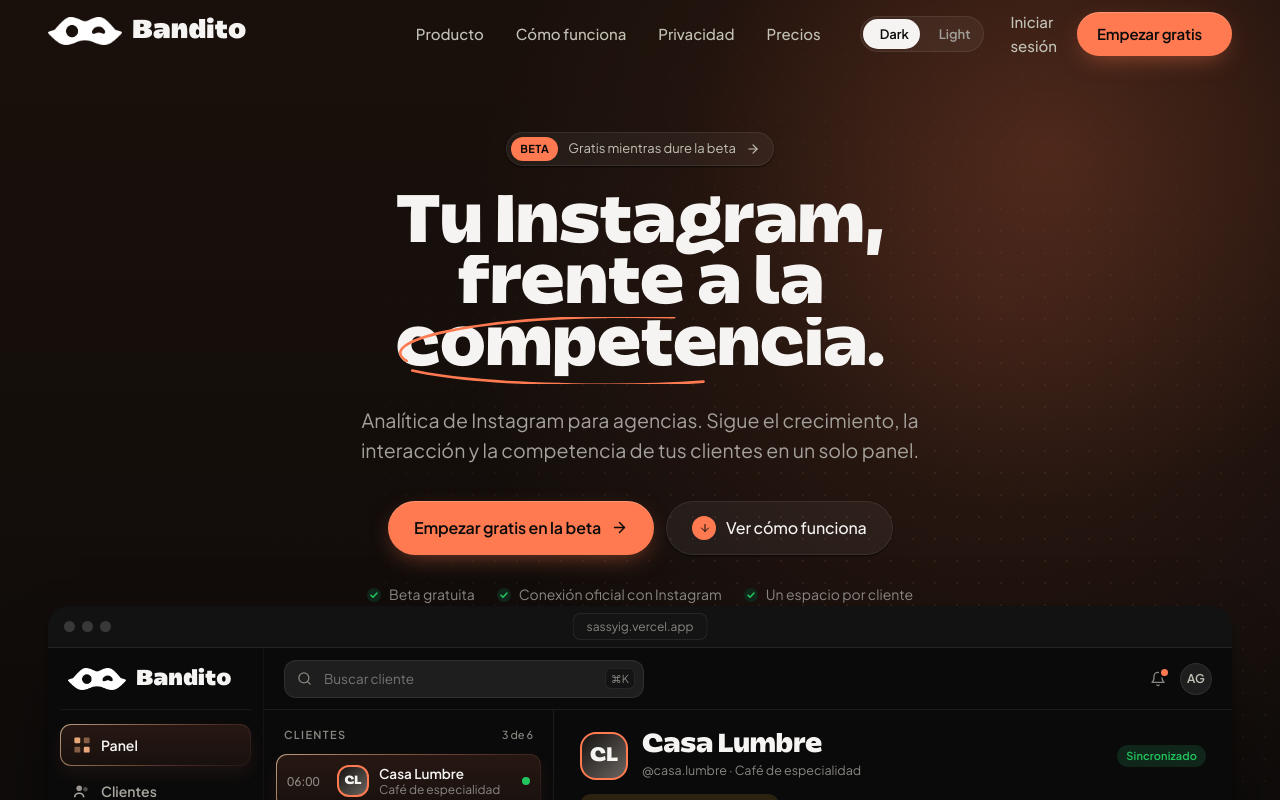
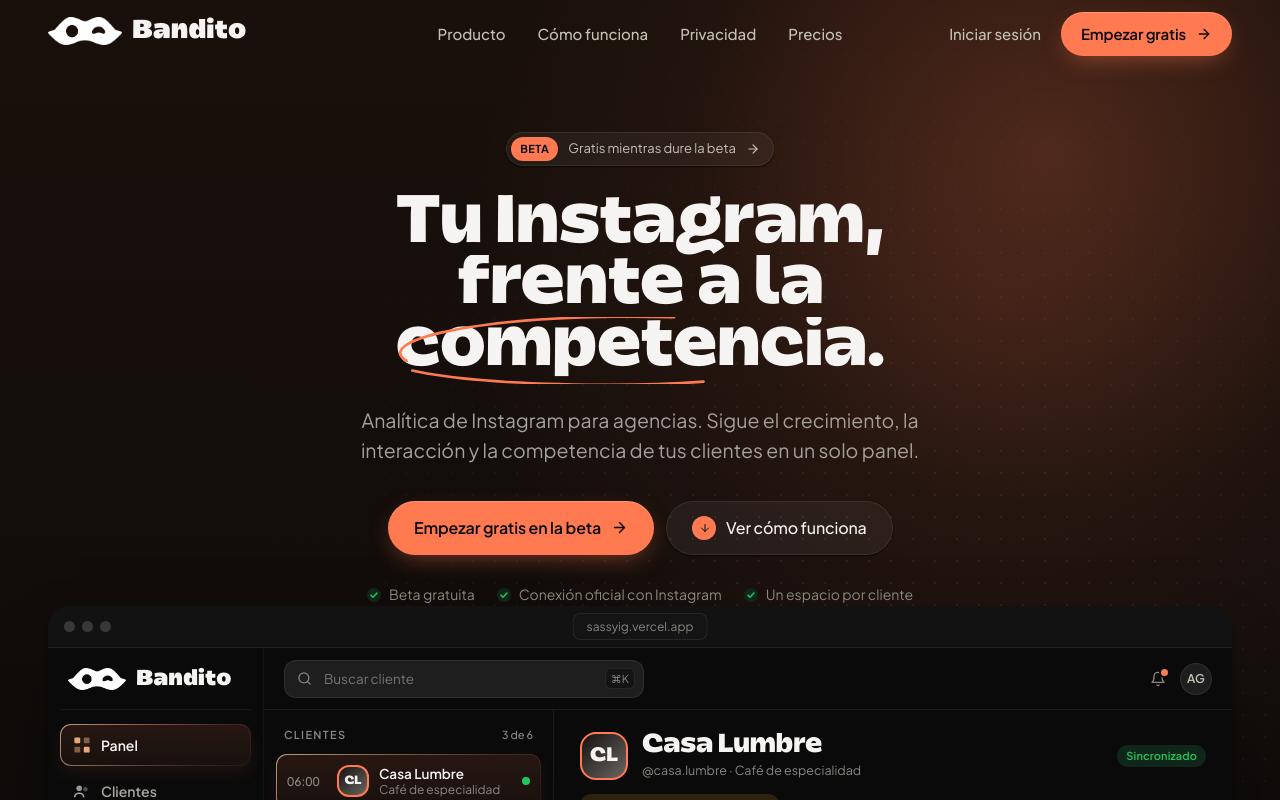
Before and after one commit to reverse-dot/sassy-landingpage, a React (Vite) app: page / in a window 1280 px wide. Shown: the top 800 px of the page. Built offline with nearby package versions, Linux system fonts and the light colour scheme.

Commit message:
revert(theme): remove light theme and theme switch
This reverts commit bde7f7a.

```diff
--- a/index.html
+++ b/index.html
@@ -9,19 +9,6 @@
       content="Bandito es analítica de Instagram para agencias, creadores y marcas: sigue el crecimiento, la interacción y la competencia de tus clientes en un solo panel. Beta gratuita."
     />
     <meta name="theme-color" content="#0a0a0a" />
-    <script>
-      // Apply the saved theme before first paint to avoid a flash.
-      (function () {
-        var t = "dark";
-        try {
-          if (localStorage.getItem("theme") === "light") t = "light";
-        } catch (e) {}
-        document.documentElement.dataset.theme = t;
-        if (t === "light") {
-          document.querySelector('meta[name="theme-color"]').setAttribute("content", "#faf8f5");
-        }
-      })();
-    </script>
     <meta property="og:title" content="Bandito — Analítica de Instagram para agencias" />
     <meta
       property="og:description"
--- a/odd/tasks/light-theme.md
+++ b/odd/tasks/light-theme.md
@@ -30,3 +30,6 @@
 ## Verification (T1-T3)
 - `npm run build`: passes (tsc -b + vite build, 66 modules).
 - Hardcoded color grep over base/sections/visuals/motion/dashboard: remaining are only orange accent glows/gradients (rgba(255,122,80,..), peach tints), `#000` mask alpha stops, white inset highlight on the orange primary button, black ring around the compare handle, and per-metric highlight hues (green/yellow); all are theme-safe (tinted accent or on accent fills). Visual inspection in a browser still pending.
+
+## Status
+- 2026-09-30: Light theme removed at user request (reverted bde7f7a). Dark-only.
--- a/src/components/Logo.tsx
+++ b/src/components/Logo.tsx
@@ -1,18 +1,15 @@
-import { useTheme } from "../theme";
-
 type Props = { className?: string; showWord?: boolean };
 
 /**
- * Bandito mark: the app logo (transparent PNG, white on dark and black on
- * light) next to the wordmark set in the display face.
+ * Bandito mark: the white logo from the app (transparent PNG, made for dark
+ * backgrounds) next to the wordmark set in the display face.
  */
 export function Logo({ className, showWord = true }: Props) {
-  const { theme } = useTheme();
   return (
     <span className={["logo", className].filter(Boolean).join(" ")}>
       <img
         className="logo__mark"
-        src={`${import.meta.env.BASE_URL}logo/bandito-logo-${theme === "light" ? "black" : "white"}.png`}
+        src={`${import.meta.env.BASE_URL}logo/bandito-logo-white.png`}
         alt=""
         width={74}
         height={28}
--- a/src/components/Navbar.tsx
+++ b/src/components/Navbar.tsx
@@ -1,34 +1,8 @@
 import { useEffect, useRef, useState } from "react";
-import { LuArrowRight, LuMenu, LuMoon, LuSun, LuX } from "react-icons/lu";
+import { LuArrowRight, LuMenu, LuX } from "react-icons/lu";
 import { Logo } from "./Logo";
 import { MagneticButton } from "./MagneticButton";
-import { useTheme, type Theme } from "../theme";
 import { navLinks, APP_URL, LOGIN_URL } from "../data/content";
-
-function ThemeSwitch({ className }: { className?: string }) {
-  const { theme, setTheme } = useTheme();
-  const options: { value: Theme; label: string; Icon: typeof LuSun }[] = [
-    { value: "dark", label: "Dark", Icon: LuMoon },
-    { value: "light", label: "Light", Icon: LuSun },
-  ];
-  return (
-    <div className={["theme-switch", className].filter(Boolean).join(" ")} role="group" aria-label="Color theme">
-      {options.map(({ value, label, Icon }) => (
-        <button
-          key={value}
-          type="button"
-          className="theme-switch__btn"
-          aria-pressed={theme === value}
-          aria-label={`${label} theme`}
-          onClick={() => setTheme(value)}
-        >
-          <Icon size={14} aria-hidden="true" />
-          <span>{label}</span>
-        </button>
-      ))}
-    </div>
-  );
-}
 
 export function Navbar() {
   const [scrolled, setScrolled] = useState(false);
@@ -111,7 +85,6 @@
         </nav>
 
         <div className="nav__actions">
-          <ThemeSwitch className="nav__theme" />
           <a href={LOGIN_URL} className="nav__login">
             Iniciar sesión
           </a>
@@ -167,7 +140,6 @@
               Empezar gratis en la beta <LuArrowRight size={16} aria-hidden="true" />
             </span>
           </a>
-          <ThemeSwitch className="theme-switch--panel" />
           <p className="hand nav__mnote">gratis durante la beta ✓</p>
         </div>
       </div>
--- a/src/styles/base.css
+++ b/src/styles/base.css
@@ -26,11 +26,6 @@
   -moz-osx-font-smoothing: grayscale;
   text-rendering: optimizeLegibility;
   overflow-x: clip;
-}
-@media (prefers-reduced-motion: no-preference) {
-  body {
-    transition: background-color var(--dur-2) var(--ease-out), color var(--dur-2) var(--ease-out);
-  }
 }
 img,
 svg {
@@ -263,26 +258,26 @@
     0 14px 32px -10px rgba(255, 122, 80, 0.6);
 }
 .btn--secondary {
-  background: var(--wash-5);
+  background: rgba(255, 255, 255, 0.05);
   color: var(--ink);
   box-shadow: var(--sh-inset), var(--sh-1);
   backdrop-filter: blur(8px);
   -webkit-backdrop-filter: blur(8px);
 }
 .btn--secondary:hover {
-  background: var(--wash-10);
+  background: rgba(255, 255, 255, 0.1);
   box-shadow: var(--sh-inset), var(--sh-2);
 }
 .btn--ghost {
   color: var(--ink-2);
 }
 .btn--ghost:hover {
-  background: var(--wash-white-6);
+  background: rgba(255, 255, 255, 0.06);
 }
 .btn--light {
   background: var(--ink);
-  color: var(--on-ink);
-  box-shadow: var(--sh-pop);
+  color: var(--on-accent);
+  box-shadow: 0 10px 30px -12px rgba(0, 0, 0, 0.6);
 }
 .btn--light:hover {
   background: var(--accent-ink);
--- a/src/styles/dashboard.css
+++ b/src/styles/dashboard.css
@@ -614,7 +614,7 @@
 }
 .pd__if span:first-child {
   font-weight: 600;
-  color: var(--accent-text);
+  color: var(--accent);
 }
 .pd__ins li.app__empty {
   padding: 16px 8px;
--- a/src/styles/sections.css
+++ b/src/styles/sections.css
@@ -63,7 +63,7 @@
   content: "";
   position: absolute;
   inset: 0;
-  background: var(--nav-bg);
+  background: rgba(10, 10, 10, 0.78);
   backdrop-filter: saturate(1.4) blur(16px);
   -webkit-backdrop-filter: saturate(1.4) blur(16px);
   box-shadow: 0 1px 0 var(--line);
@@ -103,7 +103,7 @@
   margin-top: -18px;
   width: 0;
   border-radius: var(--r-pill);
-  background: var(--wash-7);
+  background: rgba(255, 255, 255, 0.07);
   opacity: 0;
   pointer-events: none;
   transition:
@@ -146,51 +146,14 @@
 }
 .nav__login:hover {
   color: var(--ink);
-  background: var(--wash-white-6);
-}
-.theme-switch {
-  display: inline-flex;
-  align-items: center;
-  gap: 2px;
-  padding: 3px;
-  margin-right: 6px;
-  border-radius: var(--r-pill);
-  background: var(--wash-5);
-  box-shadow: var(--sh-inset);
-}
-.theme-switch__btn {
-  display: inline-flex;
-  align-items: center;
-  gap: 6px;
-  height: 30px;
-  padding: 0 11px;
-  border: 0;
-  border-radius: var(--r-pill);
-  background: transparent;
-  color: var(--ink-3);
-  font: inherit;
-  font-size: 0.8125rem;
-  font-weight: 600;
-  cursor: pointer;
-  transition: color var(--dur-2), background-color var(--dur-2);
-}
-.theme-switch__btn:hover {
-  color: var(--ink);
-}
-.theme-switch__btn[aria-pressed="true"] {
-  background: var(--ink);
-  color: var(--on-ink);
-}
-.theme-switch--panel {
-  justify-self: center;
-  margin: 6px 0 0;
+  background: rgba(255, 255, 255, 0.06);
 }
 .nav__toggle {
   display: none;
   width: 44px;
   height: 44px;
   border-radius: 50%;
-  background: var(--wash-white-6);
+  background: rgba(255, 255, 255, 0.06);
   box-shadow: var(--sh-inset), var(--sh-1);
   place-items: center;
 }
@@ -297,7 +260,6 @@
   }
   .nav__desktop,
   .nav__login,
-  .nav__theme,
   .nav__cta {
     display: none !important;
   }
@@ -329,7 +291,7 @@
 .hero__grid {
   position: absolute;
   inset: 0;
-  background-image: radial-gradient(var(--dot-accent) 1px, transparent 1.2px);
+  background-image: radial-gradient(rgba(255, 171, 145, 0.16) 1px, transparent 1.2px);
   background-size: 22px 22px;
   mask-image: radial-gradient(ellipse 70% 60% at 70% 40%, #000 20%, transparent 75%);
   -webkit-mask-image: radial-gradient(ellipse 70% 60% at 70% 40%, #000 20%, transparent 75%);
@@ -395,7 +357,7 @@
   max-width: 100%;
   padding: 5px 14px 5px 5px;
   border-radius: var(--r-pill);
-  background: var(--wash-5);
+  background: rgba(255, 255, 255, 0.05);
   box-shadow: var(--sh-inset), var(--sh-1);
   backdrop-filter: blur(8px);
   -webkit-backdrop-filter: blur(8px);
@@ -696,7 +658,7 @@
   z-index: 2;
   font-size: 2.6rem;
   line-height: 1;
-  color: var(--accent-text);
+  color: var(--accent-500);
 }
 .how__body {
   display: grid;
@@ -784,7 +746,7 @@
 }
 .feat__points svg {
   flex: none;
-  color: var(--accent-text);
+  color: var(--accent-500);
 }
 .feat__inline {
   display: none;
@@ -827,7 +789,7 @@
   width: 22px;
   height: 3px;
   border-radius: 3px;
-  background: var(--wash-14);
+  background: rgba(255, 255, 255, 0.14);
   overflow: hidden;
 }
 .feat__progress i::after {
@@ -942,7 +904,7 @@
 }
 .compare__before {
   background:
-    radial-gradient(var(--dot) 1px, transparent 1.3px) 0 0 / 14px 14px,
+    radial-gradient(rgba(255, 255, 255, 0.07) 1px, transparent 1.3px) 0 0 / 14px 14px,
     linear-gradient(160deg, var(--surface), var(--surface-sunken));
 }
 .compare__after {
@@ -1022,7 +984,7 @@
   height: 26px;
   padding: 0 10px;
   border-radius: var(--r-pill);
-  background: var(--wash-8);
+  background: rgba(255, 255, 255, 0.08);
   font-size: 0.75rem;
   font-weight: 600;
   color: var(--ink-2);
@@ -1104,7 +1066,7 @@
   left: 24px;
   padding: 5px 11px;
   border-radius: var(--r-pill);
-  background: var(--wash-10);
+  background: rgba(255, 255, 255, 0.1);
   color: var(--ink-2);
   font-size: 0.75rem;
   font-weight: 600;
@@ -1271,7 +1233,7 @@
   margin-top: 28px;
   font-size: 9rem;
   line-height: 0.9;
-  color: var(--accent-text);
+  color: var(--accent-500);
 }
 .quotes__featured blockquote p {
   font-size: clamp(1.55rem, 1rem + 1.7vw, 2.45rem);
@@ -1545,7 +1507,7 @@
   border-radius: var(--r-pill);
   background: var(--accent);
   color: var(--on-accent);
-  box-shadow: var(--sh-tag);
+  box-shadow: 0 6px 16px -8px rgba(0, 0, 0, 0.6);
   font-size: 1rem;
   font-weight: 700;
   line-height: 1.3;
@@ -1702,7 +1664,7 @@
   content: "";
   position: absolute;
   inset: 0;
-  background-image: radial-gradient(var(--dot-accent-soft) 1px, transparent 1.2px);
+  background-image: radial-gradient(rgba(255, 171, 145, 0.14) 1px, transparent 1.2px);
   background-size: 22px 22px;
   mask-image: radial-gradient(ellipse 60% 70% at 50% 50%, transparent 30%, #000 90%);
   -webkit-mask-image: radial-gradient(ellipse 60% 70% at 50% 50%, transparent 30%, #000 90%);
--- a/src/styles/tokens.css
+++ b/src/styles/tokens.css
@@ -183,24 +183,6 @@
   --sh-4: 0 4px 10px rgba(0, 0, 0, 0.35), 0 40px 80px -30px rgba(0, 0, 0, 0.9);
   --sh-inset: inset 0 0 0 1px rgba(255, 255, 255, 0.08);
 
-  /* Theme-aware helpers (washes, dots, nav glass, elevated shadows) */
-  --accent-text: #ff7a50;
-  --on-ink: #0a0a0a;
-  --nav-bg: rgba(10, 10, 10, 0.78);
-  --wash-4: rgba(255, 255, 255, 0.04);
-  --wash-5: rgba(255, 255, 255, 0.05);
-  --wash-7: rgba(255, 255, 255, 0.07);
-  --wash-8: rgba(255, 255, 255, 0.08);
-  --wash-10: rgba(255, 255, 255, 0.1);
-  --wash-14: rgba(255, 255, 255, 0.14);
-  --wash-24: rgba(255, 255, 255, 0.24);
-  --dot: rgba(255, 255, 255, 0.07);
-  --dot-accent: rgba(255, 171, 145, 0.16);
-  --dot-accent-soft: rgba(255, 171, 145, 0.14);
-  --sh-paper: 0 1px 1px rgba(0, 0, 0, 0.4), 0 24px 48px -24px rgba(0, 0, 0, 0.8);
-  --sh-pop: 0 10px 30px -12px rgba(0, 0, 0, 0.6);
-  --sh-tag: 0 6px 16px -8px rgba(0, 0, 0, 0.6);
-
   /* Motion */
   --ease-out: cubic-bezier(0.22, 1, 0.36, 1);
   --ease-in-out: cubic-bezier(0.65, 0, 0.35, 1);
@@ -214,105 +196,6 @@
   --nav-h: 68px;
 }
 
-/* ------------------------------------------------------------------
-   Light theme: warm off-white, white surfaces, dark warm ink.
-   Overrides colour tokens only; everything else is shared.
-   ------------------------------------------------------------------ */
-:root[data-theme="light"] {
-  color-scheme: light;
-
-  --ink: #1a1714;
-  --ink-2: #4a443d;
-  --ink-3: #5f5850;
-  --muted: #6b645c;
-  --faint: #716a62;
-
-  --bg: #faf8f5;
-  --surface: #ffffff;
-  --surface-sunken: #f3efe9;
-  --canvas: #f1ede7;
-  --paper: #fffdfa;
-  --paper-rule: rgba(26, 23, 20, 0.06);
-  --line: rgba(26, 23, 20, 0.09);
-  --line-2: rgba(26, 23, 20, 0.18);
-
-  --accent: #ff7a50;
-  --accent-light: #ffe9df;
-  --accent-ink: #c2410c;
-  --on-accent: #1a1714;
-  --accent-25: #fff9f5;
-  --accent-50: #fff3ec;
-  --accent-100: #ffe9df;
-  --accent-200: #fdd0bc;
-  --accent-300: #c2410c;
-  --accent-400: #ff8e6a;
-  --accent-500: #ff7a50;
-  --accent-600: #ff7a50;
-  --accent-700: #9a3412;
-  --active-from: rgb(255, 241, 234);
-  --active-to: rgb(255, 228, 214);
-  --active-border: rgba(217, 83, 31, 0.28);
-  --active-border-strong: rgba(217, 83, 31, 0.6);
-
-  --sidebar: #f3efe9;
-  --sidebar-ink: #1a1714;
-  --sidebar-muted: #5f5850;
-  --sidebar-hover: rgba(26, 23, 20, 0.05);
-  --sidebar-hover-border: rgba(26, 23, 20, 0.04);
-  --sidebar-divider: rgba(26, 23, 20, 0.1);
-  --neutral-light: #ece7e0;
-  --neutral-90: #e0d9d0;
-  --wash-white-6: rgba(26, 23, 20, 0.06);
-  --surface-active-border-1: rgba(217, 83, 31, 0.55);
-  --surface-active-border-2: rgba(217, 83, 31, 0.4);
-  --surface-active-border-3: rgba(217, 83, 31, 0.25);
-  --surface-active-border-4: rgba(217, 83, 31, 0.1);
-  --surface-active-shadow: rgba(217, 83, 31, 0.1);
-  --icon-active: #d9531f;
-  --avatar-from: #3a332d;
-  --avatar-to: #a39b92;
-  --success-light: #e3f6ea;
-  --warning-light: #fdf1d3;
-  --error-light: #fde4e4;
-
-  --success: #15803d;
-  --warning: #b45309;
-  --error: #b91c1c;
-  --mint: #e3f6ea;
-  --mint-ink: #166534;
-  --butter: #fdf1d3;
-  --butter-ink: #92400e;
-  --rose: #fde4e4;
-  --rose-ink: #b91c1c;
-  --lilac: #efebe5;
-
-  --pen-red: #d9531f;
-  --highlight: rgba(255, 122, 80, 0.3);
-
-  --sh-1: 0 1px 2px rgba(60, 40, 20, 0.08), 0 1px 1px rgba(60, 40, 20, 0.04);
-  --sh-2: 0 1px 2px rgba(60, 40, 20, 0.06), 0 6px 16px -6px rgba(60, 40, 20, 0.14);
-  --sh-3: 0 2px 4px rgba(60, 40, 20, 0.05), 0 18px 40px -16px rgba(60, 40, 20, 0.2);
-  --sh-4: 0 4px 10px rgba(60, 40, 20, 0.05), 0 40px 80px -30px rgba(60, 40, 20, 0.28);
-  --sh-inset: inset 0 0 0 1px rgba(26, 23, 20, 0.08);
-
-  --accent-text: #c2410c;
-  --on-ink: #faf8f5;
-  --nav-bg: rgba(250, 248, 245, 0.8);
-  --wash-4: rgba(26, 23, 20, 0.03);
-  --wash-5: rgba(26, 23, 20, 0.04);
-  --wash-7: rgba(26, 23, 20, 0.05);
-  --wash-8: rgba(26, 23, 20, 0.06);
-  --wash-10: rgba(26, 23, 20, 0.08);
-  --wash-14: rgba(26, 23, 20, 0.1);
-  --wash-24: rgba(26, 23, 20, 0.16);
-  --dot: rgba(26, 23, 20, 0.08);
-  --dot-accent: rgba(217, 83, 31, 0.18);
-  --dot-accent-soft: rgba(217, 83, 31, 0.14);
-  --sh-paper: 0 1px 1px rgba(60, 40, 20, 0.06), 0 24px 48px -24px rgba(60, 40, 20, 0.2);
-  --sh-pop: 0 10px 30px -12px rgba(60, 40, 20, 0.25);
-  --sh-tag: 0 6px 16px -8px rgba(60, 40, 20, 0.3);
-}
-
 @media (max-width: 720px) {
   :root {
     --nav-h: 60px;
--- a/src/theme.ts
+++ /dev/null
@@ -1,38 +0,0 @@
-import { useCallback, useSyncExternalStore } from "react";
-
-export type Theme = "dark" | "light";
-
-const STORAGE_KEY = "theme";
-const listeners = new Set<() => void>();
-
-/** Current theme as applied to <html>; dark is the default. */
-function read(): Theme {
-  return document.documentElement.dataset.theme === "light" ? "light" : "dark";
-}
-
-function subscribe(cb: () => void) {
-  listeners.add(cb);
-  return () => {
-    listeners.delete(cb);
-  };
-}
-
-/** Apply a theme to <html>, keep the browser UI color in sync and persist it. */
-export function setTheme(theme: Theme) {
-  document.documentElement.dataset.theme = theme;
-  document
-    .querySelector('meta[name="theme-color"]')
-    ?.setAttribute("content", theme === "light" ? "#faf8f5" : "#0a0a0a");
-  try {
-    localStorage.setItem(STORAGE_KEY, theme);
-  } catch {
-    /* storage unavailable (private mode, blocked): theme still applies for this session */
-  }
-  listeners.forEach((l) => l());
-}
-
-export function useTheme() {
-  const theme = useSyncExternalStore(subscribe, read, () => "dark" as Theme);
-  const toggle = useCallback(() => setTheme(read() === "light" ? "dark" : "light"), []);
-  return { theme, setTheme, toggle };
-}
```
Also changed, not shown: src/styles/visuals.css (+10 -7 lines).
